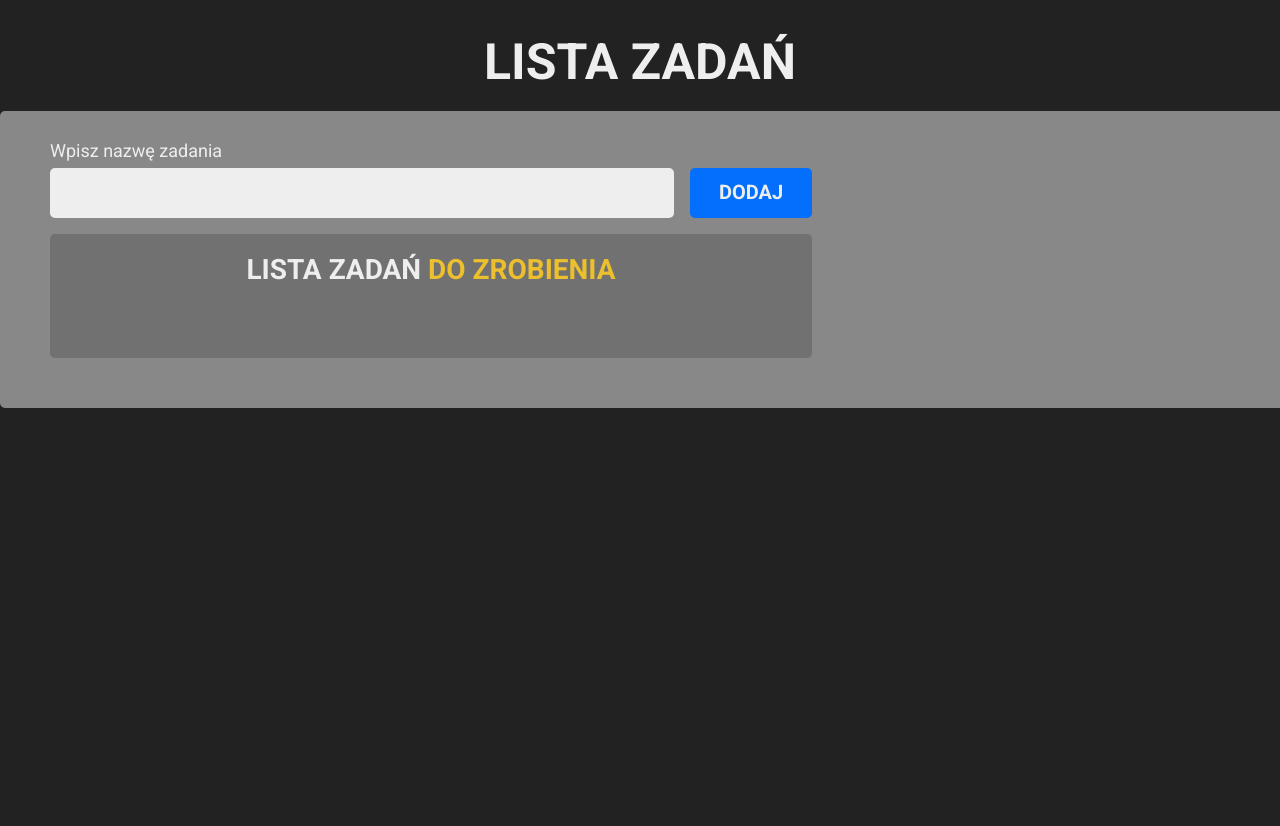
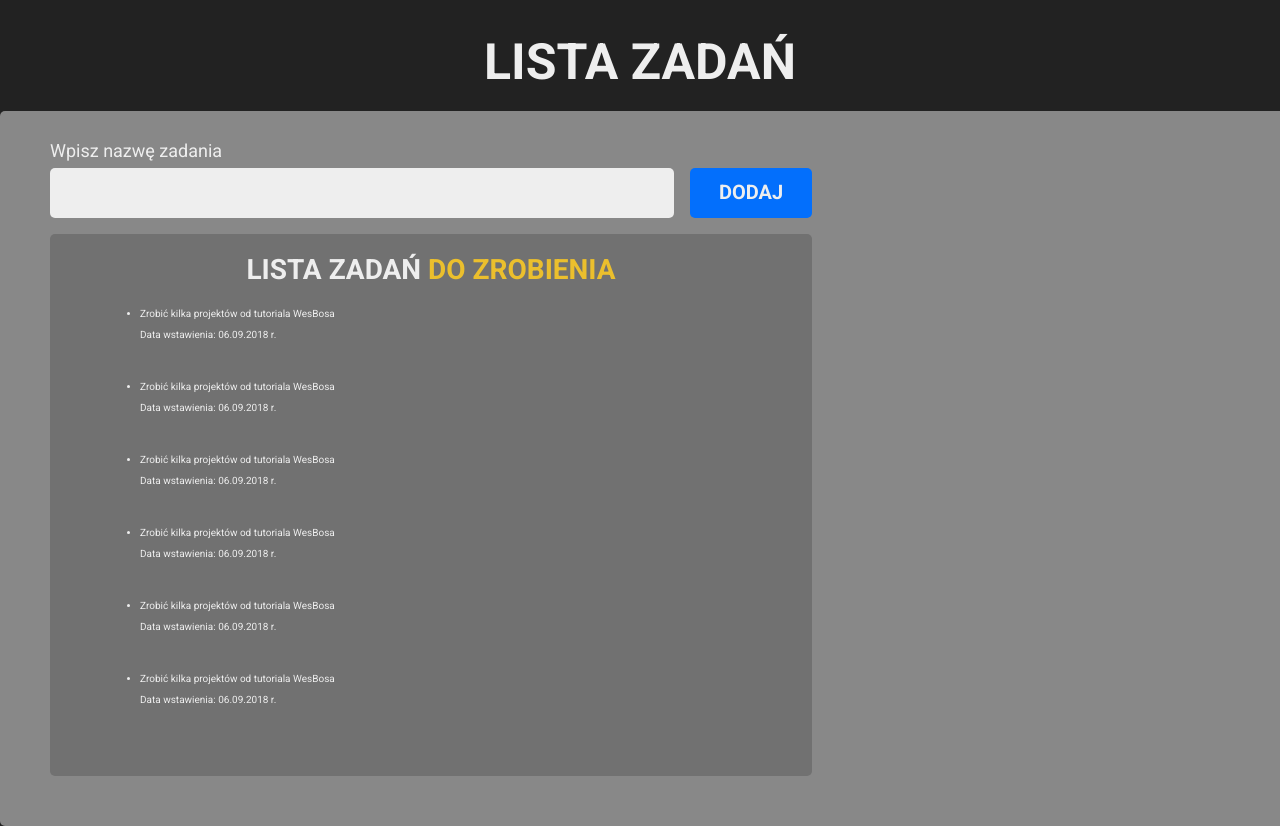
Before and after one commit to KP1976/todo-react, a React (Create React App) app: page / in a window 1280 px wide. Shown: the top 826 px of the page. Before the commit the page ends 800 px from the top, so only its background shows below. Built offline with nearby package versions, Linux system fonts and the light colour scheme.

Commit message:
Add Task component

```diff
--- /dev/null
+++ b/src/components/Task.js
@@ -0,0 +1,29 @@
+import React, { Component } from 'react';
+
+class Task extends Component {
+	render() {
+		return (
+			<li className="task">
+				<div className="task-texts">
+					<p className="task-texts__name-task">
+						Zrobić kilka projektów od tutoriala WesBosa
+					</p>
+					<p className="task-texts__date">
+						Data wstawienia:{' '}
+						<span className="task-texts__date-value">06.09.2018 r.</span>
+					</p>
+				</div>
+				<div className="task-icons">
+					<div className="task-icons__modify-icon">
+						<div className="task-icons__modify-icon--yellow-circle" />
+					</div>
+					<div className="task-icons__delete-icon">
+						<div className="task-icons__delete-icon--red-cross" />
+					</div>
+				</div>
+			</li>
+		);
+	}
+}
+
+export default Task;
--- a/src/components/TasksList.js
+++ b/src/components/TasksList.js
@@ -1,10 +1,16 @@
 import React from 'react';
+import Task from './Task';
 
 const TasksList = () => {
 	return (
-		<div>
-			<ul className="tasks-list" />
-		</div>
+		<ul className="tasks-list">
+			<Task />
+			<Task />
+			<Task />
+			<Task />
+			<Task />
+			<Task />
+		</ul>
 	);
 };
 
```
